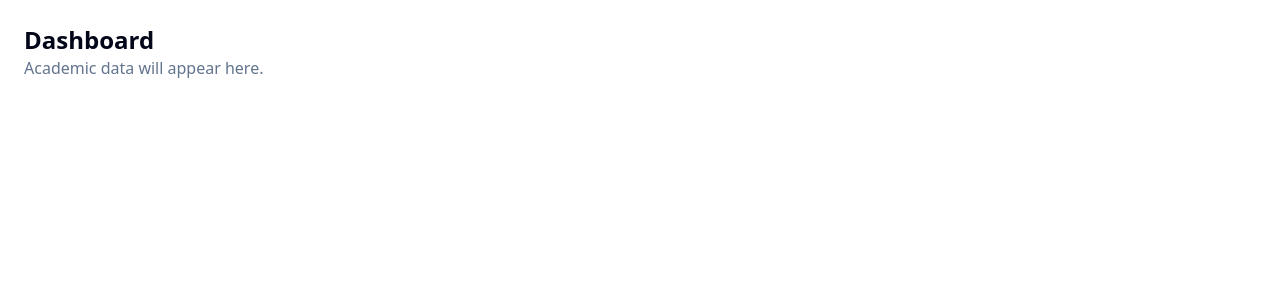
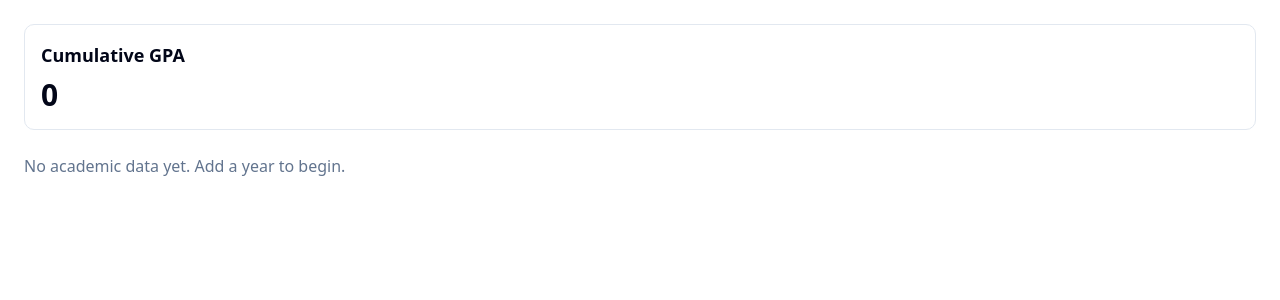
Before and after one commit to efoosag/universal-cgpa, a Next.js app: page /dashboard in a window 1280 px wide. Shown: the top 300 px of the page. Built offline with nearby package versions, Linux system fonts and the light colour scheme.

Commit message:
implement GPA, CGPA and WhatIfSiulation Calculation

```diff
--- a/app/dashboard/page.js
+++ b/app/dashboard/page.js
@@ -1,10 +1,83 @@
+"use client";
+
+import { useAcademicStore } from "@/store/academicStore";
+import {
+  calculateSemesterGPA,
+  calculateCGPA,
+} from "@/lib/calculations";
+import { GRADING_SCALES } from "@/lib/grading";
+
 export default function Dashboard() {
+  const { years } = useAcademicStore();
+  const gradingScale = GRADING_SCALES["ng-5"];
+
+  const cgpa = calculateCGPA(years, gradingScale);
+
   return (
-    <div className="p-6">
-      <h2 className="text-2xl font-semibold">Dashboard</h2>
-      <p className="text-muted-foreground">
-        Academic data will appear here.
-      </p>
+    <div className="p-6 space-y-6">
+      {/* CGPA SUMMARY */}
+      <div className="rounded-lg border p-4">
+        <h2 className="text-lg font-semibold">Cumulative GPA</h2>
+        <p className="text-3xl font-bold mt-2">{cgpa}</p>
+      </div>
+
+      {/* YEARS */}
+      {years.length === 0 && (
+        <p className="text-muted-foreground">
+          No academic data yet. Add a year to begin.
+        </p>
+      )}
+
+      {years.map((year) => (
+        <div key={year.id} className="space-y-4">
+          <h3 className="text-xl font-semibold">{year.title}</h3>
+
+          {/* SEMESTERS */}
+          {year.semesters.map((semester) => {
+            const semesterGPA = calculateSemesterGPA(
+              semester,
+              gradingScale
+            );
+
+            return (
+              <div
+                key={semester.id}
+                className="ml-4 border-l pl-4 space-y-2"
+              >
+                <div className="flex justify-between items-center">
+                  <h4 className="font-medium">
+                    {semester.title} ({semester.status})
+                  </h4>
+                  <span className="font-semibold">
+                    GPA: {semesterGPA}
+                  </span>
+                </div>
+
+                {/* COURSES */}
+                {semester.courses.length === 0 && (
+                  <p className="text-sm text-muted-foreground ml-4">
+                    No courses added
+                  </p>
+                )}
+
+                {semester.courses.map((course) => (
+                  <div
+                    key={course.id}
+                    className="ml-4 flex justify-between text-sm"
+                  >
+                    <span>
+                      {course.name} ({course.creditUnit} CU)
+                    </span>
+                    <span className="font-medium">
+                      {course.grade}
+                    </span>
+                  </div>
+                ))}
+              </div>
+            );
+          })}
+        </div>
+      ))}
     </div>
   );
 }
--- a/lib/calculations.js
+++ b/lib/calculations.js
@@ -0,0 +1,64 @@
+// Grading helper function
+export function gradeToPoint(grade, gradingScale) {
+  return gradingScale[grade] ?? null;
+}
+
+//Semester GPA calculation function
+export function calculateSemesterGPA(semester, gradingScale) {
+  let totalPoints = 0;
+  let totalCredits = 0;
+
+  semester.courses.forEach((course) => {
+    const point = gradeToPoint(course.grade, gradingScale);
+    if (point === null) return;
+
+    totalPoints += point * course.creditUnit;
+    totalCredits += course.creditUnit;
+  });
+
+  if (totalCredits === 0) return 0;
+
+  return Number((totalPoints / totalCredits).toFixed(2));
+}
+
+//CGPA calculation function across Academic Year and Semester
+export function calculateCGPA(years, gradingScale) {
+  let totalPoints = 0;
+  let totalCredits = 0;
+
+  years.forEach((year) => {
+    year.semesters.forEach((semester) => {
+      if (semester.status !== "completed") return;
+
+      semester.courses.forEach((course) => {
+        const point = gradeToPoint(course.grade, gradingScale);
+        if (point === null) return;
+
+        totalPoints += point * course.creditUnit;
+        totalCredits += course.creditUnit;
+      });
+    });
+  });
+
+  if (totalCredits === 0) return 0;
+
+  return Number((totalPoints / totalCredits).toFixed(2));
+}
+
+//What-If-Simulation healper function
+export function simulateWhatIf(years, gradingScale, overrides = {}) {
+  const clonedYears = JSON.parse(JSON.stringify(years));
+
+  clonedYears.forEach((year) => {
+    year.semesters.forEach((semester) => {
+      semester.courses.forEach((course) => {
+        const override = overrides[course.id];
+        if (override) {
+          course.grade = override.grade;
+        }
+      });
+    });
+  });
+
+  return calculateCGPA(clonedYears, gradingScale);
+}
--- a/lib/grading.js
+++ b/lib/grading.js
@@ -0,0 +1,10 @@
+export const GRADING_SCALES = {
+  "ng-5": {
+    A: 5,
+    B: 4,
+    C: 3,
+    D: 2,
+    E: 1,
+    F: 0,
+  },
+};
```
